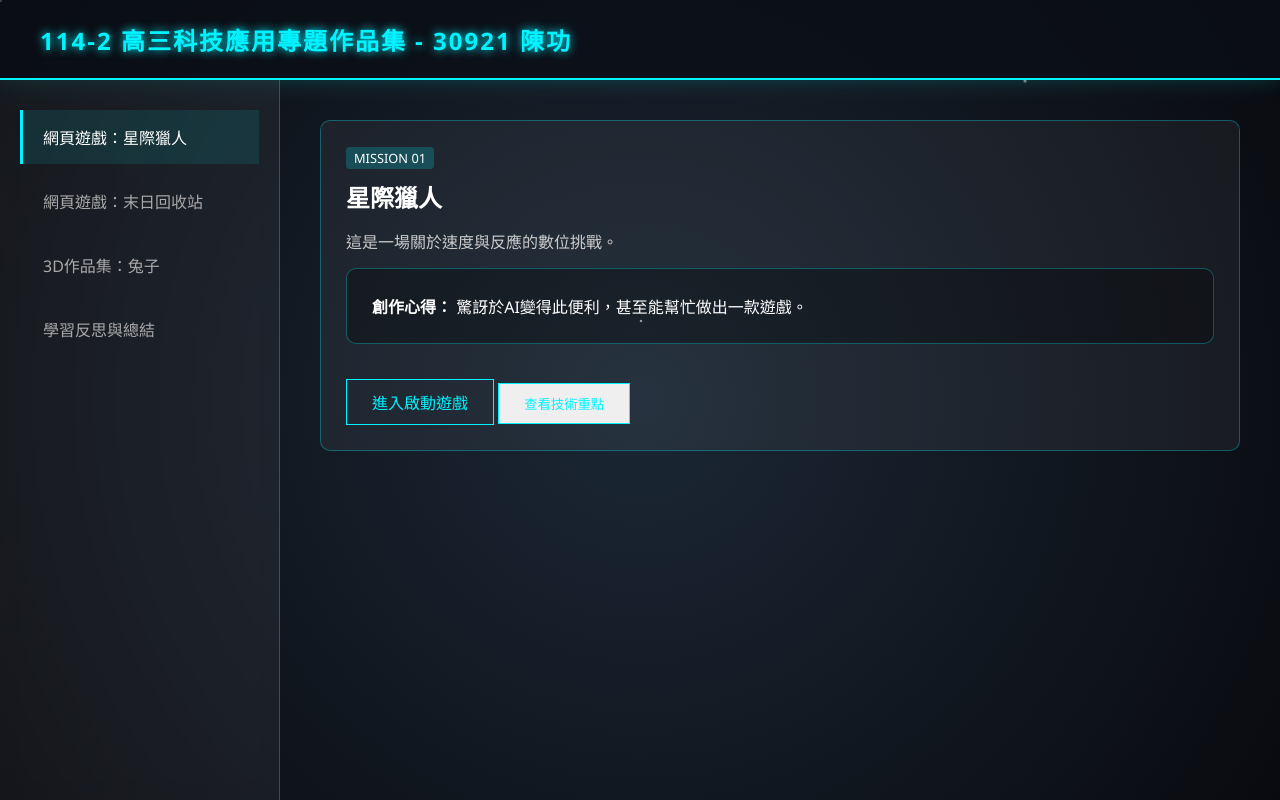
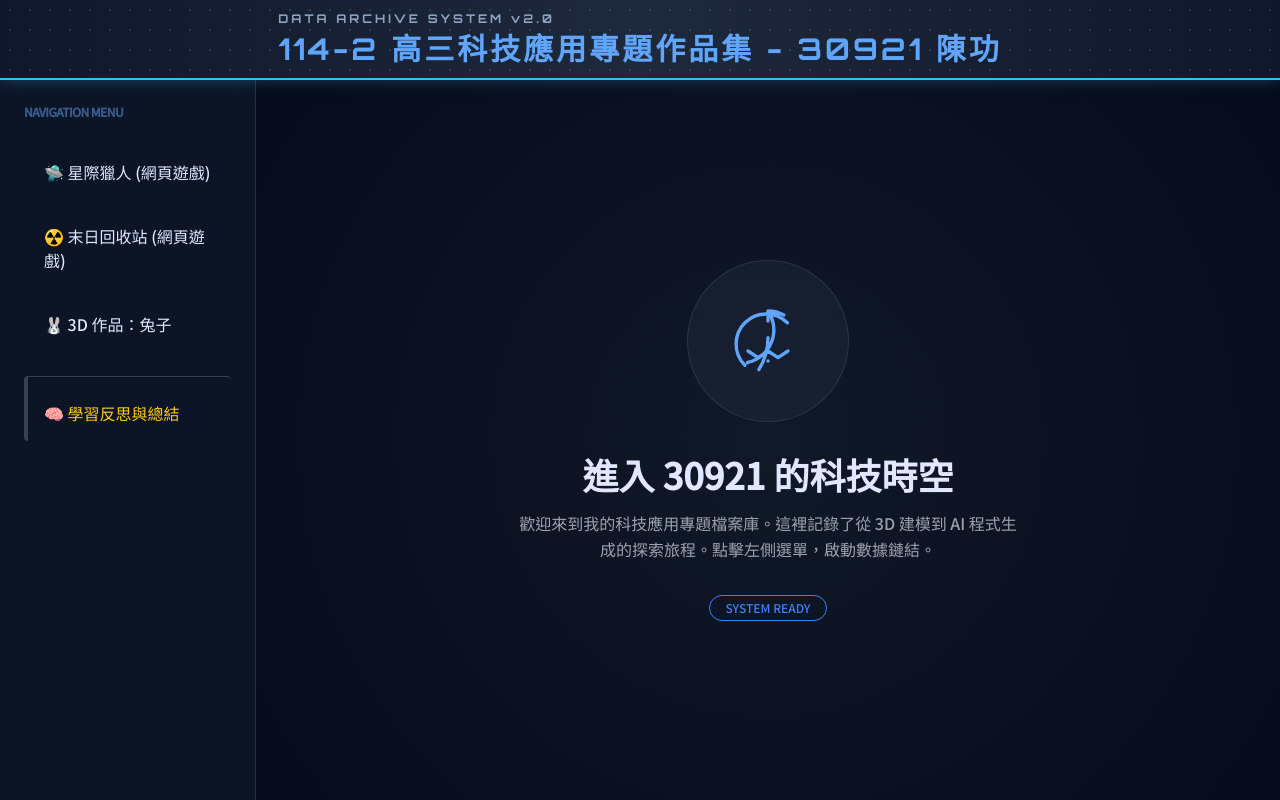
Before and after one commit to 819-bot/profolio, a plain HTML site: page index.html in a window 1280 px wide. Drawn offline with nearby package versions, Linux system fonts and the light colour scheme.

Commit message:
Update index.html

```diff
--- a/index.html
+++ b/index.html
@@ -4,290 +4,202 @@
     <meta charset="UTF-8">
     <meta name="viewport" content="width=device-width, initial-scale=1.0">
     <title>114-2 高三科技應用專題作品集</title>
+    <script src="https://cdn.tailwindcss.com"></script>
+    <link href="https://cdnjs.cloudflare.com/ajax/libs/animate.css/4.1.1/animate.min.css" rel="stylesheet">
     <style>
-        :root {
-            --neon-blue: #00f3ff;
-            --deep-space: #0a0e17;
-            --glass-bg: rgba(255, 255, 255, 0.05);
-            --border-color: rgba(0, 243, 255, 0.3);
+        @import url('https://fonts.googleapis.com/css2?family=Orbitron:wght@400;700&family=Noto+Sans+TC:wght@300;500&display=swap');
+
+        body {
+            background-color: #050b1a;
+            color: #e0e7ff;
+            font-family: 'Noto Sans TC', sans-serif;
+            overflow: hidden;
         }
 
-        * {
-            margin: 0;
-            padding: 0;
-            box-sizing: border-box;
-            font-family: 'Segoe UI', Microsoft JhengHei, sans-serif;
+        .cyber-header {
+            font-family: 'Orbitron', sans-serif;
+            background: linear-gradient(90deg, #0f172a 0%, #1e293b 50%, #0f172a 100%);
+            border-bottom: 2px solid #38bdf8;
+            box-shadow: 0 0 15px rgba(56, 189, 248, 0.3);
         }
 
-        body {
-            background-color: var(--deep-space);
-            color: #fff;
-            height: 100vh;
-            overflow: hidden;
-            background: radial-gradient(circle at center, #1b2735 0%, #090a0f 100%);
+        .sidebar {
+            background: rgba(15, 23, 42, 0.8);
+            backdrop-filter: blur(10px);
+            border-right: 1px solid rgba(56, 189, 248, 0.2);
         }
 
-        /* 故事背景裝飾 */
-        body::before {
-            content: "";
-            position: absolute;
-            width: 2px; height: 2px;
-            background: white;
-            box-shadow: 10vw 20vh 1px #fff, 50vw 40vh 1px #fff, 80vw 10vh 2px #fff;
-            z-index: 0;
+        .menu-item {
+            transition: all 0.3s;
+            border-left: 4px solid transparent;
         }
 
-        /* 佈局容器 */
-        .container {
-            display: grid;
-            grid-template-areas:
-                "header header"
-                "nav main";
-            grid-template-columns: 280px 1fr;
-            grid-template-rows: 80px 1fr;
-            height: 100vh;
-            position: relative;
-            z-index: 1;
+        .menu-item:hover, .menu-item.active {
+            background: rgba(56, 189, 248, 0.1);
+            border-left: 4px solid #38bdf8;
+            color: #38bdf8;
         }
 
-        /* 上方標題橫幅 */
-        header {
-            grid-area: header;
-            background: rgba(10, 14, 23, 0.8);
-            border-bottom: 2px solid var(--neon-blue);
-            display: flex;
-            align-items: center;
-            padding: 0 40px;
-            box-shadow: 0 0 20px rgba(0, 243, 255, 0.2);
+        .content-area {
+            background: radial-gradient(circle at center, #111827 0%, #050b1a 100%);
         }
 
-        header h1 {
-            font-size: 1.5rem;
-            letter-spacing: 2px;
-            color: var(--neon-blue);
-            text-shadow: 0 0 10px var(--neon-blue);
+        .glass-card {
+            background: rgba(30, 41, 59, 0.5);
+            border: 1px solid rgba(255, 255, 255, 0.1);
+            backdrop-filter: blur(8px);
         }
 
-        /* 左方導覽列 */
-        nav {
-            grid-area: nav;
-            background: var(--glass-bg);
-            border-right: 1px solid var(--border-color);
-            padding: 30px 20px;
-            backdrop-filter: blur(10px);
+        iframe {
+            border: 1px solid rgba(56, 189, 248, 0.3);
+            border-radius: 8px;
+            height: 500px;
         }
 
-        .nav-item {
-            padding: 15px 20px;
-            margin-bottom: 10px;
-            cursor: pointer;
-            border-left: 3px solid transparent;
-            transition: all 0.3s;
-            color: #aaa;
-        }
-
-        .nav-item:hover, .nav-item.active {
-            background: rgba(0, 243, 255, 0.1);
-            border-left: 3px solid var(--neon-blue);
-            color: #fff;
-        }
-
-        /* 右方內容區 */
-        main {
-            grid-area: main;
-            padding: 40px;
-            overflow-y: auto;
-            scroll-behavior: smooth;
-        }
-
-        .content-section {
-            display: none;
-            animation: slideIn 0.6s ease-out forwards;
-        }
-
-        .content-section.active {
-            display: block;
-        }
-
-        @keyframes slideIn {
-            from { opacity: 0; transform: translateY(30px); }
+        /* 動畫效果 */
+        .slide-in { animation: fadeInUp 0.6s ease-out; }
+        @keyframes fadeInUp {
+            from { opacity: 0; transform: translateY(20px); }
             to { opacity: 1; transform: translateY(0); }
         }
 
-        .card {
-            background: var(--glass-bg);
-            border: 1px solid var(--border-color);
-            padding: 25px;
-            border-radius: 10px;
-            margin-bottom: 20px;
-        }
-
-        .btn-view {
-            display: inline-block;
-            margin-top: 15px;
-            padding: 10px 25px;
-            border: 1px solid var(--neon-blue);
-            color: var(--neon-blue);
-            text-decoration: none;
-            transition: 0.3s;
-            cursor: pointer;
-        }
-
-        .btn-view:hover {
-            background: var(--neon-blue);
-            color: #000;
-            box-shadow: 0 0 15px var(--neon-blue);
-        }
-
-        /* 提示視窗 */
-        .modal {
-            display: none;
-            position: fixed;
-            top: 50%;
-            left: 50%;
-            transform: translate(-50%, -50%);
-            background: #1a1a1a;
-            border: 2px solid var(--neon-blue);
-            padding: 30px;
-            z-index: 100;
-            width: 400px;
-            box-shadow: 0 0 50px rgba(0,0,0,0.8);
-            text-align: center;
-        }
-
-        .overlay {
-            display: none;
-            position: fixed;
-            top: 0; left: 0; width: 100%; height: 100%;
-            background: rgba(0,0,0,0.7);
-            z-index: 99;
-        }
-
-        .reflection-list {
-            line-height: 2;
-            color: #ccc;
-        }
-
-        .badge {
-            font-size: 0.8rem;
-            background: rgba(0, 243, 255, 0.2);
-            padding: 2px 8px;
-            border-radius: 4px;
-            margin-bottom: 10px;
-            display: inline-block;
-        }
-
+        /* 自定義捲軸 */
+        ::-webkit-scrollbar { width: 5px; }
+        ::-webkit-scrollbar-track { background: #050b1a; }
+        ::-webkit-scrollbar-thumb { background: #38bdf8; border-radius: 10px; }
     </style>
 </head>
-<body>
+<body class="h-screen flex flex-col">
 
-    <div class="overlay" id="overlay" onclick="closeModal()"></div>
-    <div class="modal" id="modal">
-        <h3 id="modalTitle" style="color:var(--neon-blue); margin-bottom:15px;"></h3>
-        <p id="modalText"></p>
-        <button class="btn-view" onclick="closeModal()" style="margin-top:20px;">接收指令</button>
-    </div>
+    <header class="cyber-header h-20 flex items-center justify-center z-50 relative">
+        <div class="absolute inset-0 opacity-20 pointer-events-none" style="background-image: radial-gradient(#38bdf8 1px, transparent 1px); background-size: 20px 20px;"></div>
+        <h1 class="text-2xl md:text-3xl font-bold tracking-widest text-blue-400">
+            <span class="text-xs block text-blue-200 opacity-70 mb-1">DATA ARCHIVE SYSTEM v2.0</span>
+            114-2 高三科技應用專題作品集 - 30921 陳功
+        </h1>
+    </header>
 
-    <div class="container">
-        <header>
-            <h1>114-2 高三科技應用專題作品集 - 30921 陳功</h1>
-        </header>
-
-        <nav>
-            <div class="nav-item active" onclick="showSection('game1', this)">網頁遊戲：星際獵人</div>
-            <div class="nav-item" onclick="showSection('game2', this)">網頁遊戲：末日回收站</div>
-            <div class="nav-item" onclick="showSection('3d', this)">3D作品集：兔子</div>
-            <div class="nav-item" onclick="showSection('reflection', this)">學習反思與總結</div>
+    <div class="flex flex-1 overflow-hidden">
+        <nav class="sidebar w-64 flex-shrink-0 p-6 flex flex-col gap-2">
+            <div class="text-xs text-blue-400 font-bold mb-4 tracking-tighter uppercase opacity-50">Navigation Menu</div>
+            <button onclick="showContent('game1')" class="menu-item p-4 text-left rounded">🛸 星際獵人 (網頁遊戲)</button>
+            <button onclick="showContent('game2')" class="menu-item p-4 text-left rounded">☢️ 末日回收站 (網頁遊戲)</button>
+            <button onclick="showContent('3d_a')" class="menu-item p-4 text-left rounded">🐰 3D 作品：兔子</button>
+            <button onclick="showContent('reflection')" class="menu-item p-4 text-left rounded mt-4 border-t border-gray-700 pt-6 text-yellow-400">🧠 學習反思與總結</button>
         </nav>
 
-        <main id="main-content">
-            <section id="game1" class="content-section active">
-                <div class="card">
-                    <span class="badge">MISSION 01</span>
-                    <h2>星際獵人</h2>
-                    <p style="margin: 15px 0; color: #ccc;">這是一場關於速度與反應的數位挑戰。</p>
-                    <div class="card" style="background: rgba(0,0,0,0.3);">
-                        <p><strong>創作心得：</strong> 驚訝於AI變得此便利，甚至能幫忙做出一款遊戲。</p>
-                    </div>
-                    <a href="https://819-bot.github.io/game/ai_studio_code.html" target="_blank" class="btn-view">進入啟動遊戲</a>
-                    <button class="btn-view" onclick="showAlert('核心技術', '本作品使用 Google AI Studio 進行邏輯生成，展現了人機協作的可能性。')">查看技術重點</button>
+        <main id="main-content" class="content-area flex-1 overflow-y-auto p-8 relative">
+
+            <div id="welcome" class="h-full flex flex-col items-center justify-center text-center">
+                <div class="animate__animated animate__pulse animate__infinite glass-card p-10 rounded-full mb-8">
+                    <svg class="w-20 h-20 text-blue-400" fill="none" stroke="currentColor" viewBox="0 0 24 24"><path stroke-linecap="round" stroke-linejoin="round" stroke-width="1" d="M12 11c0 3.517-1.009 6.799-2.753 9.571m-3.44-2.04l.054-.09A10.003 10.003 0 0012 3c1.708 0 3.342.43 4.777 1.218M12 3v3m0 12h.01M5.071 19.29a9.001 9.001 0 0112.755-12.754M12 15l3 2m0 0l-3-2m3 2l3-2M9 17l3-2m-3 2l-3-2"></path></svg>
                 </div>
-            </section>
+                <h2 class="text-4xl font-bold mb-4 animate__animated animate__fadeIn">進入 30921 的科技時空</h2>
+                <p class="text-gray-400 max-w-lg leading-relaxed animate__animated animate__fadeIn animate__delay-1s">
+                    歡迎來到我的科技應用專題檔案庫。這裡記錄了從 3D 建模到 AI 程式生成的探索旅程。點擊左側選單，啟動數據鏈結。
+                </p>
+                <div class="mt-8 animate__animated animate__fadeIn animate__delay-2s">
+                    <span class="inline-block px-4 py-1 border border-blue-500 text-blue-500 text-xs rounded-full">SYSTEM READY</span>
+                </div>
+            </div>
 
-            <section id="game2" class="content-section">
-                <div class="card">
-                    <span class="badge">MISSION 02</span>
-                    <h2>末日回收站</h2>
-                    <p style="margin: 15px 0; color: #ccc;">在混亂的代碼與邏輯中，重新建立秩序。</p>
-                    <div class="card" style="background: rgba(0,0,0,0.3);">
-                        <p><strong>創作心得：</strong> 有趣而繁雜，尤其是要求修改問題的時候，並重新生成作品網頁。</p>
-                    </div>
-                    <a href="https://819-bot.github.io/game/ai_studio_code (6).html" target="_blank" class="btn-view">啟動回收程序</a>
-                    <button class="btn-view" onclick="showAlert('開發紀錄', '面對繁瑣的除錯過程，耐心與精確的指令是成功的關鍵。')">查看開發紀錄</button>
+            <div id="display-container" class="hidden h-full">
                 </div>
-            </section>
-
-            <section id="3d" class="content-section">
-                <div class="card">
-                    <span class="badge">MISSION 03</span>
-                    <h2>3D作品集：兔子</h2>
-                    <p style="margin: 15px 0; color: #ccc;">從平面到立體，讓靜止的靈魂開始跳動。</p>
-                    <div class="card" style="background: rgba(0,0,0,0.3);">
-                        <p><strong>創作心得：</strong> 這個作品是使用 monster mash 完成的，看著動畫動起來很有成就感。</p>
-                    </div>
-                    <a href="https://819-bot.github.io/33/index 3d.html" target="_blank" class="btn-view">開啟 3D 視界</a>
-                </div>
-            </section>
-
-            <section id="reflection" class="content-section">
-                <div class="card">
-                    <span class="badge">DEBRIEFING</span>
-                    <h2>學習反思與總結</h2>
-                    <p style="margin: 20px 0;">這門課程不僅是技術的累積，更是一場耐力的考驗。</p>
-                    <ul class="reflection-list">
-                        <li>🌀 使用 <strong>Monster Mash</strong> 及 <strong>Polycam</strong> 製作 3D 物件</li>
-                        <li>🤖 使用 <strong>Google AI Studio</strong> 生成網頁遊戲</li>
-                        <li>🚀 使用 <strong>GitHub</strong> 部署並上傳網頁</li>
-                        <li>✨ 使用 <strong>Gemini</strong> 進行最後的系統整合與首頁設計</li>
-                    </ul>
-                    <hr style="margin: 20px 0; border: 0; border-top: 1px solid var(--border-color);">
-                    <p style="font-style: italic; color: var(--neon-blue);">
-                        「製作過程真的很繁瑣，雖說看著成果很有成就感，可同樣的很累。」
-                    </p>
-                </div>
-            </section>
         </main>
     </div>
 
+    <div id="modal" class="fixed inset-0 bg-black bg-opacity-80 hidden z-[100] flex items-center justify-center p-4">
+        <div class="glass-card max-w-md w-full p-8 rounded-lg border-blue-500 animate__animated animate__zoomIn">
+            <h3 id="modal-title" class="text-xl font-bold text-blue-400 mb-4">系統提示</h3>
+            <p id="modal-text" class="text-gray-200 mb-6 leading-relaxed"></p>
+            <button onclick="closeModal()" class="w-full py-2 bg-blue-600 hover:bg-blue-500 text-white rounded transition">確認接收</button>
+        </div>
+    </div>
+
     <script>
-        // 切換區塊邏輯
-        function showSection(id, element) {
-            // 移除所有 active 狀態
-            document.querySelectorAll('.content-section').forEach(sec => sec.classList.remove('active'));
-            document.querySelectorAll('.nav-item').forEach(item => item.classList.remove('active'));
+        const contentData = {
+            game1: {
+                title: "網頁遊戲：星際獵人",
+                url: "https://819-bot.github.io/game/ai_studio_code.html",
+                thought: "驚訝於AI變得此便利，甚至能幫忙做出一款遊戲。"
+            },
+            game2: {
+                title: "網頁遊戲：末日回收站",
+                url: "https://819-bot.github.io/game/ai_studio_code%20(6).html",
+                thought: "有趣而繁雜，尤其是要求修改問題的時候，需要不斷地嘗試與重新生成。"
+            },
+            '3d_a': {
+                title: "3D 作品：兔子",
+                url: "https://819-bot.github.io/33/index%203d.html",
+                thought: "這個作品是使用 Monster Mash 完成的，看著平面草圖轉換成 3D 動畫動起來的瞬間，很有成就感！"
+            },
+            reflection: {
+                isReflection: true,
+                title: "學習反思與總結",
+                items: [
+                    "使用 Monster Mash 及 Polycam 製作 3D 物件",
+                    "使用 Google AI Studio 生成網頁遊戲",
+                    "使用 GitHub 上傳網頁",
+                    "使用 Gemini 生成學習成果網站首頁"
+                ],
+                summary: "製作過程真的很繁瑣，雖說看著成果很有成就感，可同樣的很累。但在這數位時代，掌握這些工具讓我看見了創作的無限可能。"
+            }
+        };
 
-            // 顯示選擇的區塊
-            document.getElementById(id).classList.add('active');
-            element.classList.add('active');
+        function showContent(key) {
+            document.getElementById('welcome').classList.add('hidden');
+            const container = document.getElementById('display-container');
+            container.classList.remove('hidden');
+
+            const data = contentData[key];
+            let html = `<div class="slide-in">`;
+
+            if (data.isReflection) {
+                html += `
+                    <h2 class="text-3xl font-bold mb-6 text-blue-400 border-b border-gray-700 pb-2">${data.title}</h2>
+                    <div class="grid grid-cols-1 md:grid-cols-2 gap-4 mb-8">
+                        ${data.items.map((item, i) => `
+                            <div class="glass-card p-4 rounded hover:border-blue-500 cursor-pointer transition" onclick="showTip('課程重點 ${i+1}', '${item}')">
+                                <span class="text-blue-400 mr-2 font-mono">0${i+1}.</span> ${item}
+                                <div class="text-[10px] text-gray-500 mt-1">CLICK TO EXPAND</div>
+                            </div>
+                        `).join('')}
+                    </div>
+                    <div class="glass-card p-6 border-l-4 border-yellow-500">
+                        <h4 class="text-yellow-500 font-bold mb-2 italic">Reflection</h4>
+                        <p class="text-lg leading-relaxed text-gray-300">${data.summary}</p>
+                    </div>
+                `;
+            } else {
+                html += `
+                    <div class="flex justify-between items-center mb-6">
+                        <h2 class="text-3xl font-bold text-blue-400">${data.title}</h2>
+                        <button onclick="showTip('創作心得', '${data.thought}')" class="bg-blue-900 text-blue-200 px-4 py-2 rounded-full text-sm border border-blue-700 hover:bg-blue-800 transition">查看心得</button>
+                    </div>
+                    <div class="mb-4 text-sm text-gray-500">來源連結：<a href="${data.url}" target="_blank" class="underline hover:text-blue-400">${data.url}</a></div>
+                    <iframe src="${data.url}" class="w-full shadow-2xl"></iframe>
+                `;
+            }
+
+            html += `</div>`;
+            container.innerHTML = html;
+
+            // 更新選單狀態
+            document.querySelectorAll('.menu-item').forEach(el => {
+                el.classList.remove('active');
+                if(el.innerText.includes(data.title.split('：')[1] || data.title)) el.classList.add('active');
+            });
         }
 
-        // 彈出視窗邏輯
-        function showAlert(title, text) {
-            document.getElementById('modalTitle').innerText = title;
-            document.getElementById('modalText').innerText = text;
-            document.getElementById('modal').style.display = 'block';
-            document.getElementById('overlay').style.display = 'block';
+        function showTip(title, text) {
+            document.getElementById('modal-title').innerText = title;
+            document.getElementById('modal-text').innerText = text;
+            document.getElementById('modal').classList.remove('hidden');
         }
 
         function closeModal() {
-            document.getElementById('modal').style.display = 'none';
-            document.getElementById('overlay').style.display = 'none';
+            document.getElementById('modal').classList.add('hidden');
         }
-
-        // 入場故事感動畫
-        window.onload = () => {
-            console.log("系統已啟動... 歡迎 30921 陳功 進入終端機。");
-        };
     </script>
 </body>
 </html>
```
